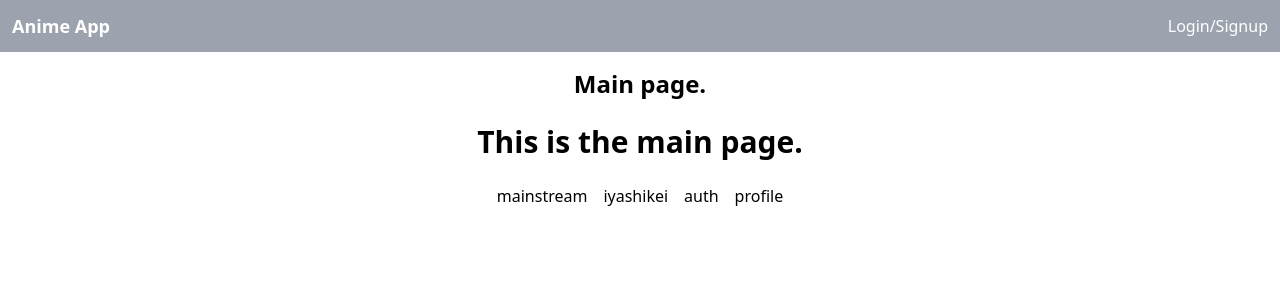
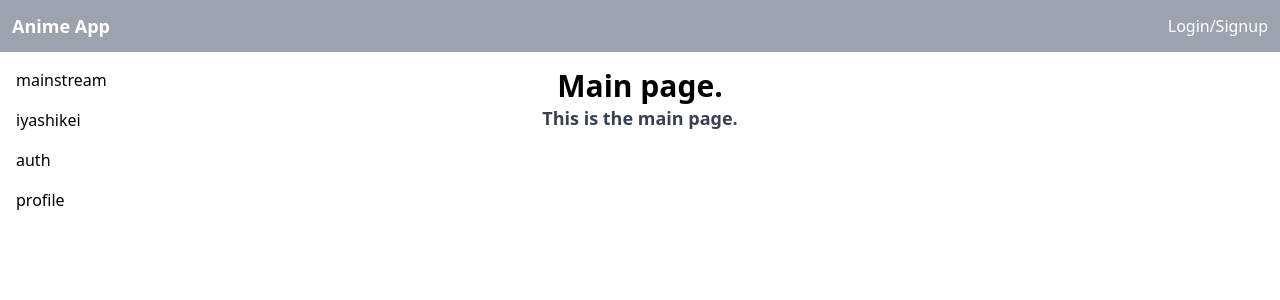
Before and after one commit to BK-222/jikan-iya, a Nuxt app: page / in a window 1280 px wide. Shown: the top 300 px of the page. Built offline with nearby package versions, Linux system fonts and the light colour scheme.

Commit message:
Various UI adjustments, particularly to the dynamic id. Related anime are now scrollable.

```diff
--- a/pages/anime/[id].vue
+++ b/pages/anime/[id].vue
@@ -12,6 +12,9 @@ const profileStore = useProfileStore();
 
 const animeId = ref(route.params.id);
 const error = ref(null);
+
+const scrollPosition = ref(0);
+const scrollContainer = ref(null);
 
 const isLoggedIn = computed(() => {
   return authStore.isAuthenticated;
@@ -77,9 +80,9 @@ const goBack = () => { router.back() }
     <div v-if="!store.isLoaded">Loading anime details...</div>
     <div v-else-if="!animeDetails">Anime not found</div>
     <div v-else class="flex flex-col items-center">
-      <img class="h-70 w-60" :src="animeDetails.image" alt="Anime Image" />
-      <h2>{{ animeDetails.name }}</h2>
-      <p>Genres: {{ animeDetails?.genres?.join(', ') || 'No genres available'}}</p>
+      <img class="h-70 w-60 rounded-sm" :src="animeDetails.image" alt="Anime Image" />
+      <p class="font-medium">{{ animeDetails.name }}</p>
+      <p class="text-sm text-gray-600">Genres: {{ animeDetails?.genres?.join(', ') || 'No genres available'}}</p>
       <ul>
         <li v-for="season in animeDetails.seasons" :key="season.mal_id">
           Season: {{ season.name }}
@@ -95,12 +98,12 @@ const goBack = () => { router.back() }
       </div>
 
       <h3>Related Anime:</h3>
-      <ul class="flex gap-x-2">
+      <ul class="flex gap-x-2 overflow-x-auto w-full md:justify-center">
         <li v-for="relatedAnime in animeSeries" :key="relatedAnime.id">
           <router-link :to="`/anime/${relatedAnime.id}`">
-            <div class="flex flex-col w-28">
-              <NuxtImg :src="relatedAnime.image" :alt="relatedAnime.name" class="w-20 h-24 self-center" />
-              <span class="text-center">{{ relatedAnime.name }}</span>
+            <div class="flex flex-col w-28 p-4" :title="relatedAnime.name">
+              <NuxtImg :src="relatedAnime.image" :alt="relatedAnime.name" class="w-20 h-24 self-center rounded-sm" />
+              <span class="text-center truncate">{{ relatedAnime.name }}</span>
             </div>
           </router-link>
         </li>
--- a/pages/index.vue
+++ b/pages/index.vue
@@ -19,14 +19,17 @@
 
 </script>
 <template>
-  <div class="flex flex-col items-center p-4 space-y-4 md:space-y-6">
-    <p class="text-2xl text-center font-bold">Main page.</p>
-    <p class="text-3xl text-center font-bold">This is the main page.</p>
-    <div class="flex flex-col items-center space-y-2 md:flex-row md:space-y-0 md:space-x-4">
+  <div class="flex flex-col items-center justify-center min-h-screen p-4 relative">
+    <div class="flex gap-4 mb-4 md:flex-col md:absolute md:top-4 md:left-4 md:mb-0">
       <NuxtLink to="/mainstream">mainstream</NuxtLink>
       <NuxtLink to="/iyashikei">iyashikei</NuxtLink>
       <NuxtLink to="/auth">auth</NuxtLink>
       <NuxtLink to="/profile">profile</NuxtLink>
     </div>
+
+    <div class="text-center flex-1">
+      <p class="text-3xl font-bold">Main page.</p>
+      <p class="text-lg font-semibold text-gray-700">This is the main page.</p>
+    </div>
   </div>
 </template>
--- a/pages/iyashikei.vue
+++ b/pages/iyashikei.vue
@@ -10,8 +10,7 @@ const iyashikeiAnime = computed(() => {
 
 <template>
   <div class="flex flex-col items-center p-4 space-y-6">
-  <p class="text-2xl text-center font-bold">Iyashikei anime.</p>
-  <NuxtLink to="/mainstream">mainstream</NuxtLink>
+  <p class="text-2xl font-bold text-center">Iyashikei anime.</p>
   <div class="flex flex-col min-h-screen p-4">
     <ul class="flex flex-col md:flex-row flex-wrap gap-4">
       <AnimeItem v-for="anime in iyashikeiAnime" :key="anime.id" :anime="anime" />
--- a/pages/mainstream.vue
+++ b/pages/mainstream.vue
@@ -12,8 +12,7 @@ const mainstreamAnime = computed(() => {
 
 <template>
   <div class="flex flex-col items-center p-4 space-y-6">
-    <p class="text-2xl text-center font-bold">Mainstream Anime</p>
-    <NuxtLink to="/iyashikei">Iyashikei</NuxtLink>
+    <p class="text-2xl font-bold text-center">Mainstream Anime</p>
     <div v-if="!store.allAnime.length"> <!-- Check if anime data is loaded -->
       Loading mainstream anime...
     </div>
```
